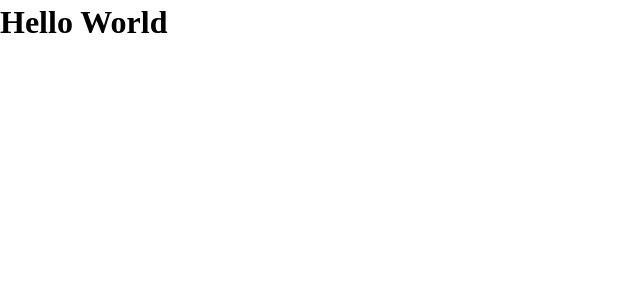
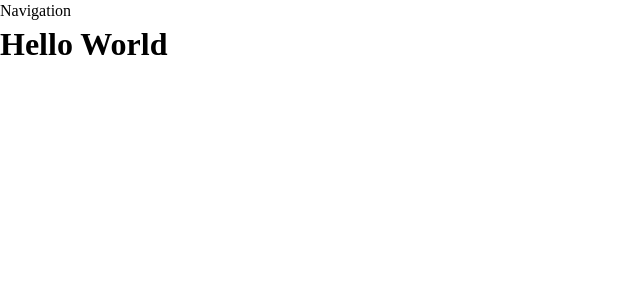
Before and after one commit to ShiromMakkad/InspireAGirl, a React (Create React App) app: page / in a window 1280 px wide. Shown: the top 300 px of the page, without its empty margins (0-640 px from the left). Built offline with nearby package versions, Linux system fonts and the light colour scheme.

Commit message:
Added Navigation Component

```diff
--- a/src/App.tsx
+++ b/src/App.tsx
@@ -1,9 +1,11 @@
 import React from 'react';
 import './App.css';
+import Navigation from "./components/Navigation";
 
 const App: React.FC = () => {
   return (
     <div className="App">
+        <Navigation/>
         <h1>Hello World</h1>
     </div>
   );
--- /dev/null
+++ b/src/components/Navigation.tsx
@@ -0,0 +1,13 @@
+import React from "react";
+
+export class Navigation extends React.Component {
+    render() {
+        return (
+            <div>
+                <p>Navigation</p>
+            </div>
+        )
+    }
+}
+
+export default Navigation;
```
Also changed, not shown: 1 other file (tests, documents, lock files or other folders).
